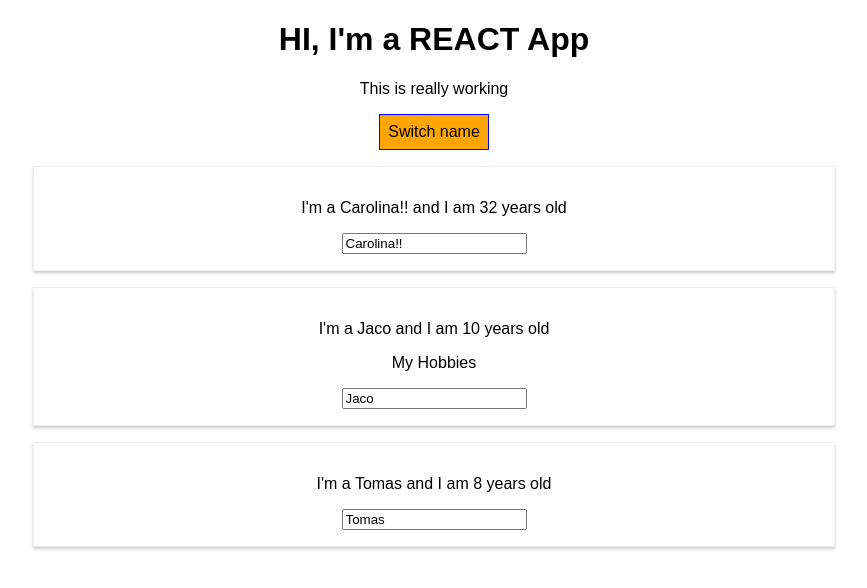
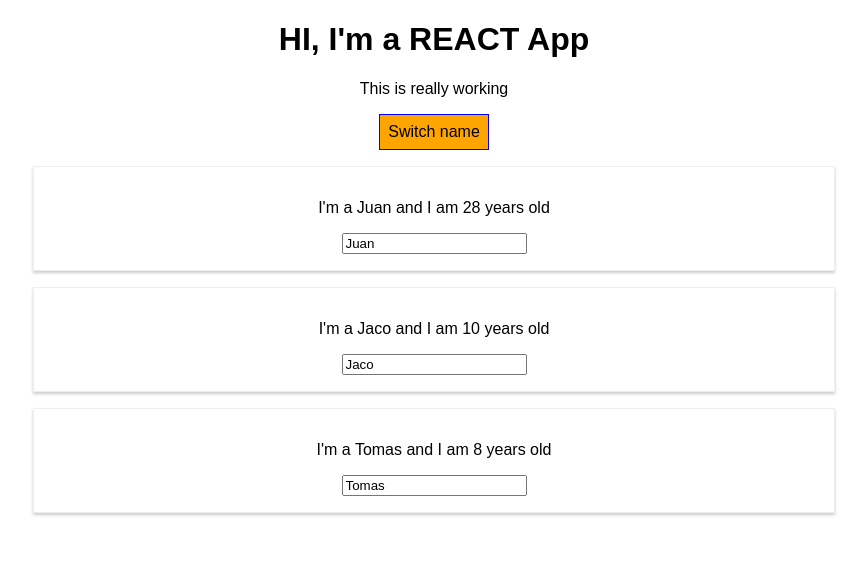
Before and after one commit to juadel/burgerbuilder-react, a React (Create React App) app: page / in a window 1280 px wide. Both pictures are taken after a click on the button "Switch name". Shown: the top 588 px of the page, without its empty margins (206-1073 px from the left). Built offline with nearby package versions, Linux system fonts and the light colour scheme.

Commit message:
adding key on state

```diff
--- a/src/App.js
+++ b/src/App.js
@@ -6,32 +6,54 @@
 
   state = {
     persons: [
-      {name: 'Juan', age: 28},
-      {name: 'Jaco', age: 10},
-      {name: 'Tomas', age: 8}
-    ]
+      {id: '1',name: 'Juan', age: 28},
+      {id: '2',name: 'Jaco', age: 10},
+      {id: '3',name: 'Tomas', age: 8}
+    ],
+    showPersons : false
+
   }
 
   switchNameHandler = (newName) =>{
 
-    // DONT DO this this.state.persons[0].name ="Carolina";
+
     this.setState({
      persons: [
       {name: newName, age: 32},
       {name: 'Jaco', age: 10},
       {name: 'Tomas', age: 8}
      ]
+
   })
   }
 
-  nameChangeHandler = (event) => {
-    this.setState({
-      persons: [
-       {name: 'Juan', age: 32},
-       {name: event.target.value, age: 10},
-       {name: 'Tomas', age: 8}
-      ]
-   })
+  nameChangeHandler = (event, id) => {
+    const personIndex = this.state.persons.findIndex(p => {
+      return p.id === id;
+    });
+
+    const person = {
+      ...this.state.persons[personIndex]
+    }
+    person.name = event.target.value;
+
+    const persons = [...this.state.persons];
+    persons[personIndex] = person;
+
+    this.setState({persons: persons})
+  }
+
+  togglePersonHandler = () =>{
+   const doesShow = this.state.showPersons;
+   this.setState({showPersons : !doesShow});
+  }
+
+  deletePersonHandler = (PersonIndex) =>{
+    //const persons = this.state.persons.slice();
+    const persons= [...this.state.persons];
+    persons.splice(PersonIndex, 1);
+    this.setState({persons: persons});
+
   }
 
   render() {
@@ -42,7 +64,23 @@
       padding: '8px',
       cursor: 'pointer'
     };
+    let persons = null;
 
+    if (this.state.showPersons){
+      persons = (
+        <div>
+          {this.state.persons.map((person, index) =>{
+            return <Person
+              click={() => this.deletePersonHandler(index)}
+              name={person.name}
+              age={person.age}
+              key={person.id}
+              changed={(event) => this.nameChangeHandler(event, person.id)}/>
+          })}
+
+          </div>
+      );
+    }
 
     return (
       <div className="App">
@@ -51,19 +89,11 @@
 
         <button
           style={style}
-          onClick= {() => this.switchNameHandler('Carolina!!')}>Switch name</button>
+          onClick= {this.togglePersonHandler}>Switch name</button>
+          {persons}
 
-        <Person
-         name={this.state.persons[0].name}
-         age ={this.state.persons[0].age}/>
-        <Person
-         name={this.state.persons[1].name}
-         age ={this.state.persons[1].age}
-         click={this.switchNameHandler.bind(this, 'Mama')}
-         changed={this.nameChangeHandler} > My Hobbies </Person>
-        <Person
-         name={this.state.persons[2].name}
-         age ={this.state.persons[2].age}/>
+
+
 
       </div>
     );
```
